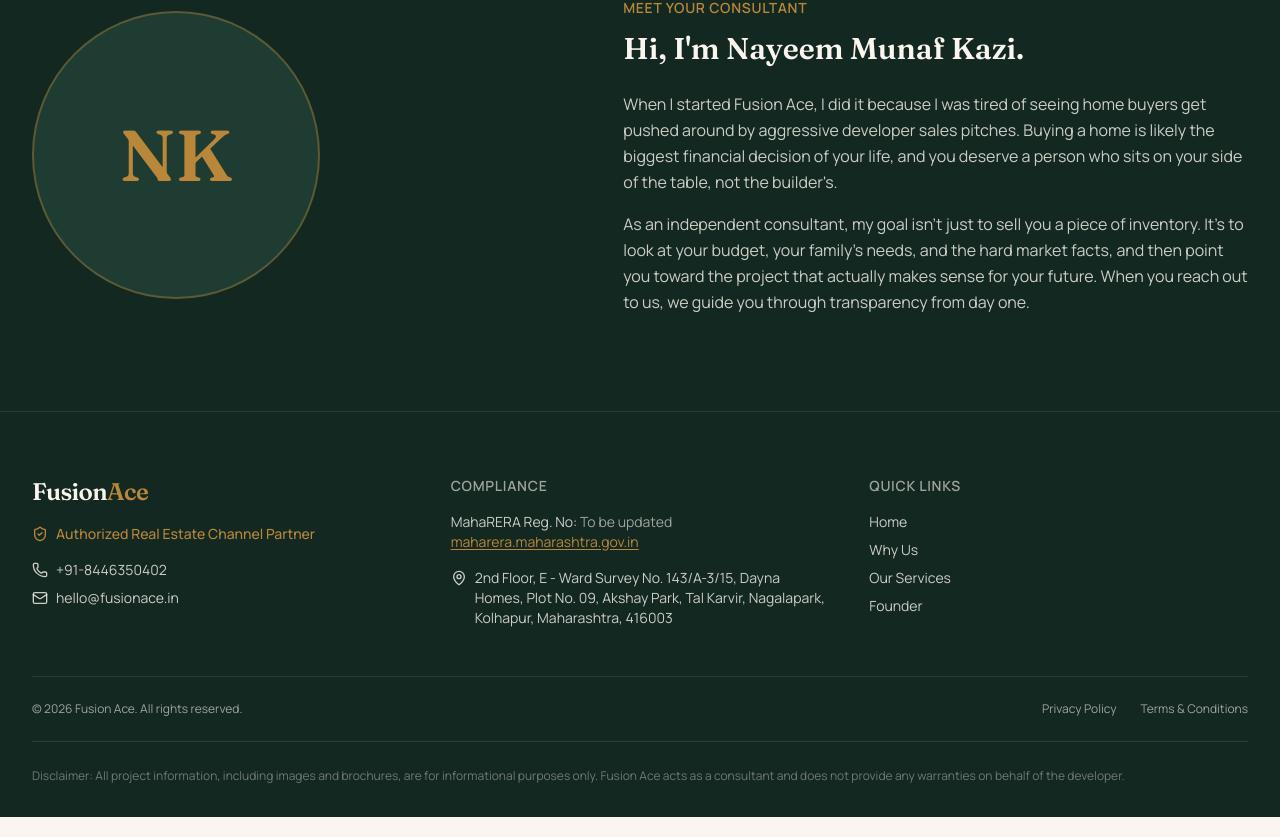
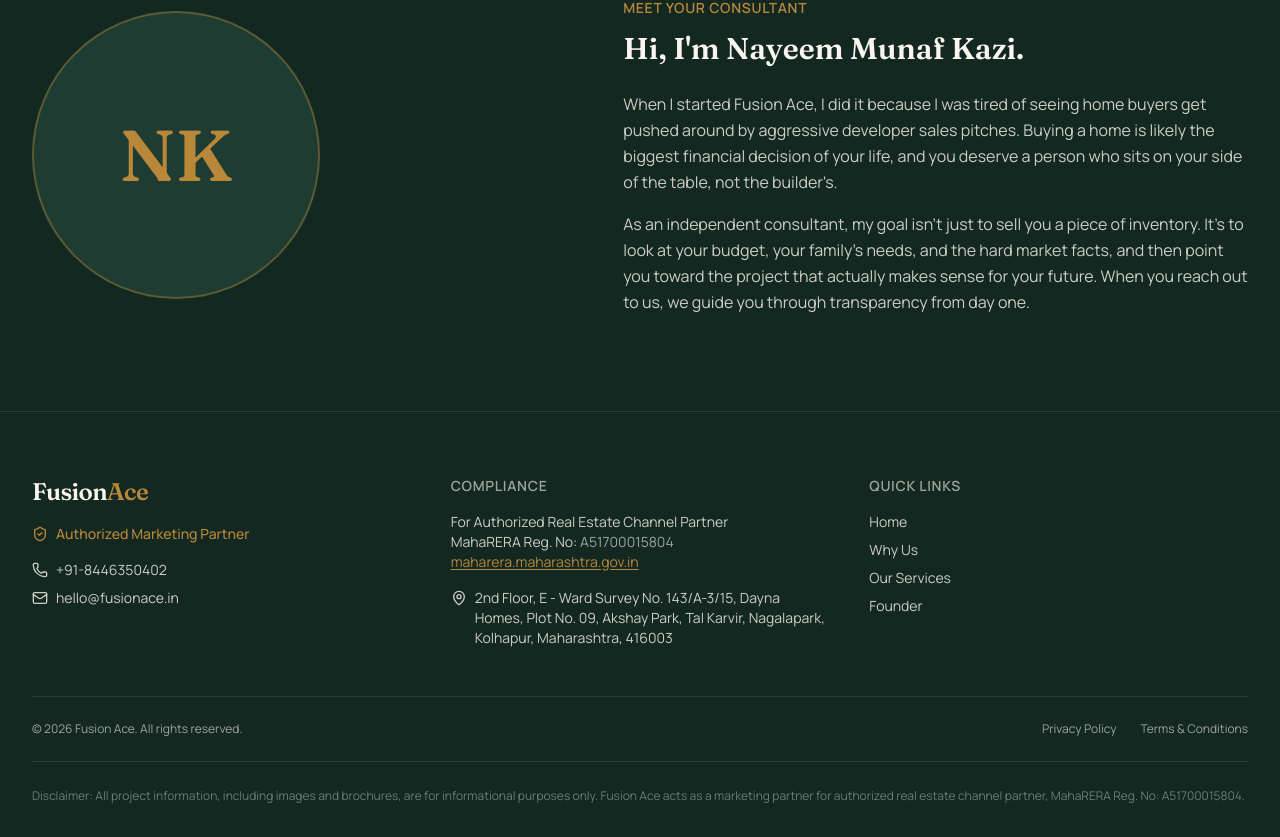
Before and after one commit to prashant-1012/fusionace, a Next.js app: page / in a window 1280 px wide. Shown: the part 2577-3414 px from the top of the page. Built offline with nearby package versions, Linux system fonts and the light colour scheme.

Commit message:
fixes done

```diff
--- a/components/Footer.tsx
+++ b/components/Footer.tsx
@@ -19,7 +19,7 @@
             <Logo variant="light" />
             <p className="mt-4 flex items-center gap-2 font-sans text-sm font-medium text-gold">
               <ShieldCheck size={16} />
-              Authorized Real Estate Channel Partner
+              Authorized Marketing Partner
             </p>
             <a
               href="tel:+918446350402"
@@ -42,8 +42,10 @@
               Compliance
             </h4>
             <p className="mt-4 font-sans text-sm text-cream/80">
+              For Authorized Real Estate Channel Partner
+              <br />
               MahaRERA Reg. No:{" "}
-              <span className="text-cream/60">To be updated</span>
+              <span className="text-cream/60">A51700015804</span>
               <br />
               <a
                 href="https://maharera.maharashtra.gov.in"
@@ -105,8 +107,8 @@
         <p className="mt-6 border-t border-cream/10 pt-6 font-sans text-xs leading-relaxed text-cream/40">
           Disclaimer: All project information, including images and
           brochures, are for informational purposes only. Fusion Ace acts as
-          a consultant and does not provide any warranties on behalf of the
-          developer.
+          a marketing partner for authorized real estate channel partner,
+          MahaRERA Reg. No: A51700015804.
         </p>
       </div>
     </footer>
```
Also changed, not shown: 3 other files (tests, documents, lock files or other folders).
